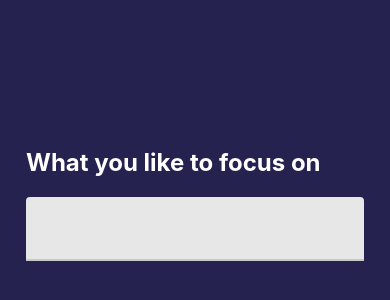
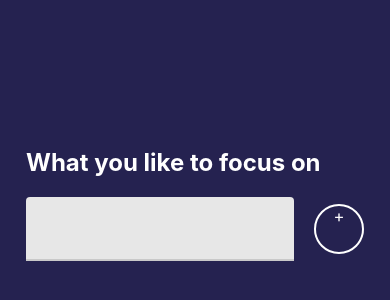
Before and after one commit to mariolazzari/focus-time, a React Native app: screen / in a window 390 px wide. Shown: the part 20-320 px from the top of the page. Built offline with nearby package versions, Linux system fonts and the light colour scheme.

Commit message:
Done lesson 32

```diff
--- a/App.js
+++ b/App.js
@@ -7,7 +7,13 @@ export default function App() {
 
   return (
     <View style={styles.container}>
-      {focusSubject ? <Text>Hello World</Text> : <Focus />}
+      {focusSubject ? (
+        <Text>Hello World</Text>
+      ) : (
+        <Focus addSubject={setFocusSubject} />
+      )}
+
+      <Text>{focusSubject}</Text>
     </View>
   );
 }
--- /dev/null
+++ b/src/components/RoundedButton.js
@@ -0,0 +1,33 @@
+import React from "react";
+import { StyleSheet, Text, View, TouchableOpacity } from "react-native";
+
+const RoundedButton = ({
+  size = 125,
+  style = {},
+  textStyle = {},
+  ...props
+}) => {
+  return (
+    <TouchableOpacity style={[styles(size).radius]}>
+      <Text style={[styles(size).text, textStyle]}>{props.title}</Text>
+    </TouchableOpacity>
+  );
+};
+
+export default RoundedButton;
+
+const styles = size =>
+  StyleSheet.create({
+    radius: {
+      borderRadius: size / 2,
+      width: size,
+      height: size,
+      alignItems: "center",
+      borderColor: "#fff",
+      borderWidth: 2,
+    },
+    text: {
+      color: "white",
+      fontSize: size / 3,
+    },
+  });
--- a/src/features/focus/Focus.js
+++ b/src/features/focus/Focus.js
@@ -1,14 +1,16 @@
 import React from "react";
 import { StyleSheet, Text, View } from "react-native";
 import { TextInput } from "react-native-paper";
+import RoundedButton from "../../components/RoundedButton";
 
-const Focus = () => {
+const Focus = ({ addSubject }) => {
   return (
     <View style={styles.container}>
       <View style={styles.titleContainer}>
         <Text style={styles.title}>What you like to focus on</Text>
         <View style={styles.inputContainer}>
-          <TextInput />
+          <TextInput style={styles.textInput} />
+          <RoundedButton title="+" size={50} />
         </View>
       </View>
     </View>
@@ -32,6 +34,12 @@ const styles = StyleSheet.create({
     fontWeight: "bold",
   },
   inputContainer: {
+    flexDirection: "row",
     paddingTop: 20,
+    alignItems: "center",
+  },
+  textInput: {
+    flex: 1,
+    marginRight: 20,
   },
 });
```
